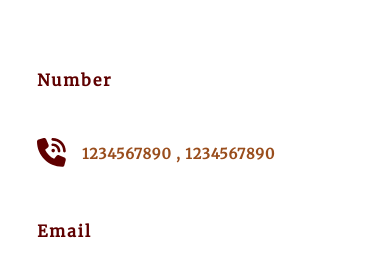
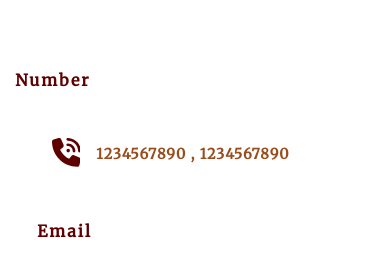
Before and after one commit to sukumar004/astrology, a React (Create React App) app: page /contactUs in a window 390 px wide. Shown: the part 418-689 px from the top of the page. Built offline with nearby package versions, Linux system fonts and the light colour scheme.

Commit message:
bg image size reduced

```diff
--- a/src/components/contactUs/contactUs.css
+++ b/src/components/contactUs/contactUs.css
@@ -336,6 +336,17 @@
         height: 2.5rem;
     }
 
+    .contact-us-phone-number{
+        padding-left: 1rem;
+    }
+
+    .contact-us-phone-number h3{
+
+    }
+    .contact-us-phone-number h4{
+        margin-right: 0;
+        margin-left: 0;
+    }
 
 
     .contact-us-form-parent{
```
Also changed, not shown: 1 other file (tests, documents, lock files or other folders).
